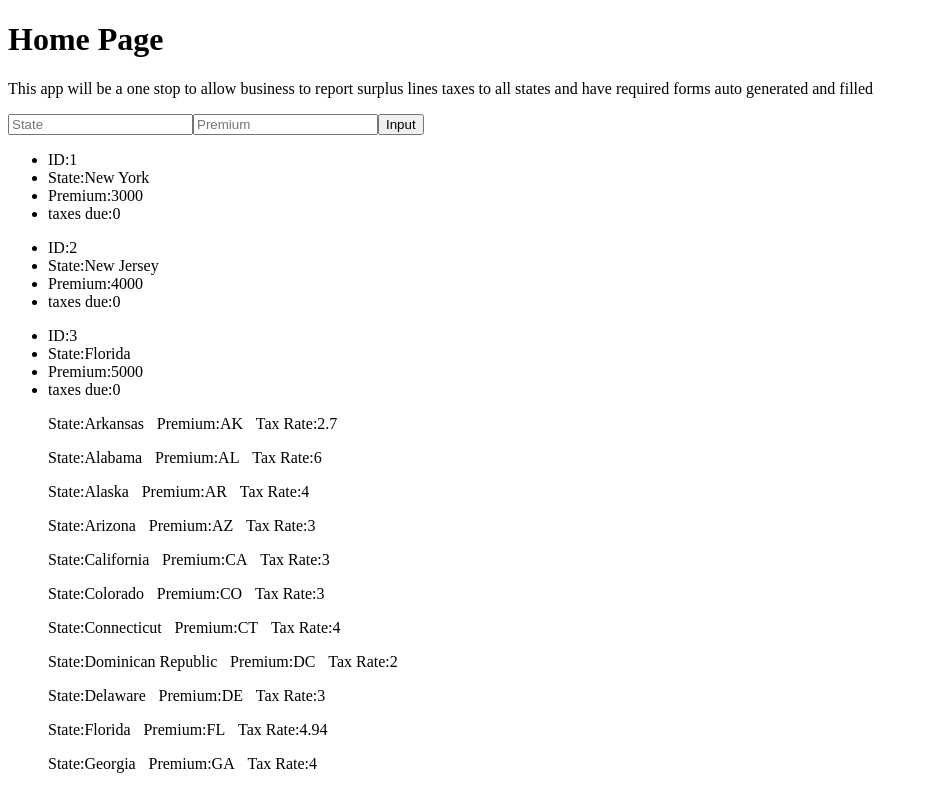
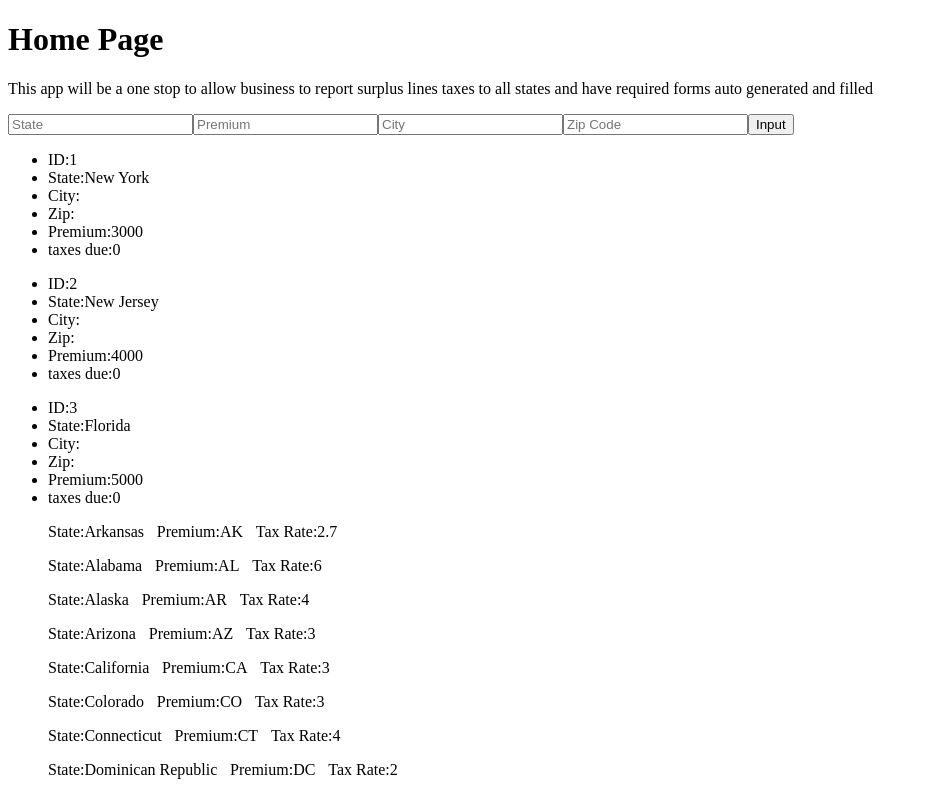
Before and after one commit to timdean27/surplus_lines_tax_front, a React (Vite) app in the folder surplus_lines_tax_front/: page /state/totals in a window 1280 px wide. Shown: the top 790 px of the page, without its empty margins (0-928 px from the left). Built offline with nearby package versions, Linux system fonts and the light colour scheme.

Commit message:
added city and zip

```diff
--- a/surplus_lines_tax_front/src/components/StatesInput.jsx
+++ b/surplus_lines_tax_front/src/components/StatesInput.jsx
@@ -5,6 +5,8 @@ import TaxRates from "./TaxRates";
 const StatesInput = () => {
   const [newState, setNewState] = useState(null);
   const [newPremium, setNewPremium] = useState(null);
+  const [newCity, setNewCity] = useState(null);
+  const [newZipcode, setNewZipcode] = useState(null);
   const [StatePremiums, setStatePremiums] = useState([
     { id: 1, state: "New York", premium: 3000, taxesDue: 0 },
     { id: 2, state: "New Jersey", premium: 4000, taxesDue: 0 },
@@ -68,6 +70,8 @@ const StatesInput = () => {
   const handleChange = (e) => {
     setNewState({ ...newState, [e.target.id]: e.target.value });
     setNewPremium({ ...newPremium, [e.target.id]: e.target.value });
+    setNewCity({ ...newCity, [e.target.id]: e.target.value });
+    setNewZipcode({ ...newZipcode, [e.target.id]: e.target.value });
     console.warn(e.target.value);
     console.log(newState);
     console.log("newPremium", newPremium);
@@ -82,6 +86,8 @@ const StatesInput = () => {
       {
         id: StatePremiums.length + 1,
         state: newState.State,
+        city: newCity.City,
+        zipcode: newZipcode.Zipcode,
         premium: newPremium.Premium,
         taxesDue: taxdue,
       },
@@ -123,6 +129,18 @@ const StatesInput = () => {
           placeholder="Premium"
           onChange={handleChange}
         />
+         <input
+          id="City"
+          type="text"
+          placeholder="City"
+          onChange={handleChange}
+        />
+         <input
+          id="Zipcode"
+          type="number"
+          placeholder="Zip Code"
+          onChange={handleChange}
+        />
         <button type="button" onClick={handleSubmit}>
           Input
         </button>
@@ -132,6 +150,8 @@ const StatesInput = () => {
           <ul key={index}>
             <li>ID:{state.id}</li>
             <li>State:{state.state}</li>
+            <li>City:{state.city}</li>
+            <li>Zip:{state.zipcode}</li>
             <li>Premium:{state.premium}</li>
             <li>taxes due:{state.taxesDue}</li>
           </ul>
```
